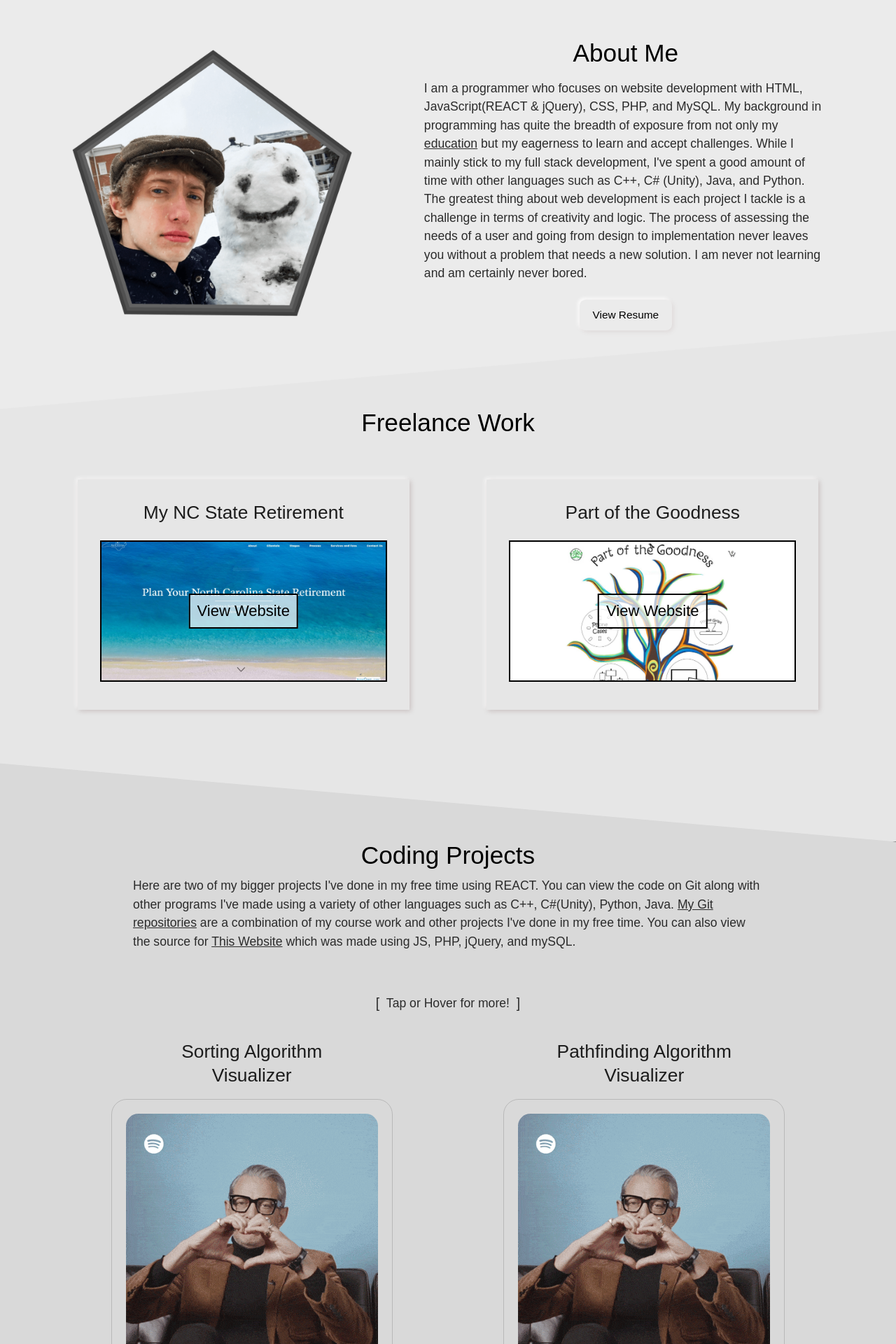
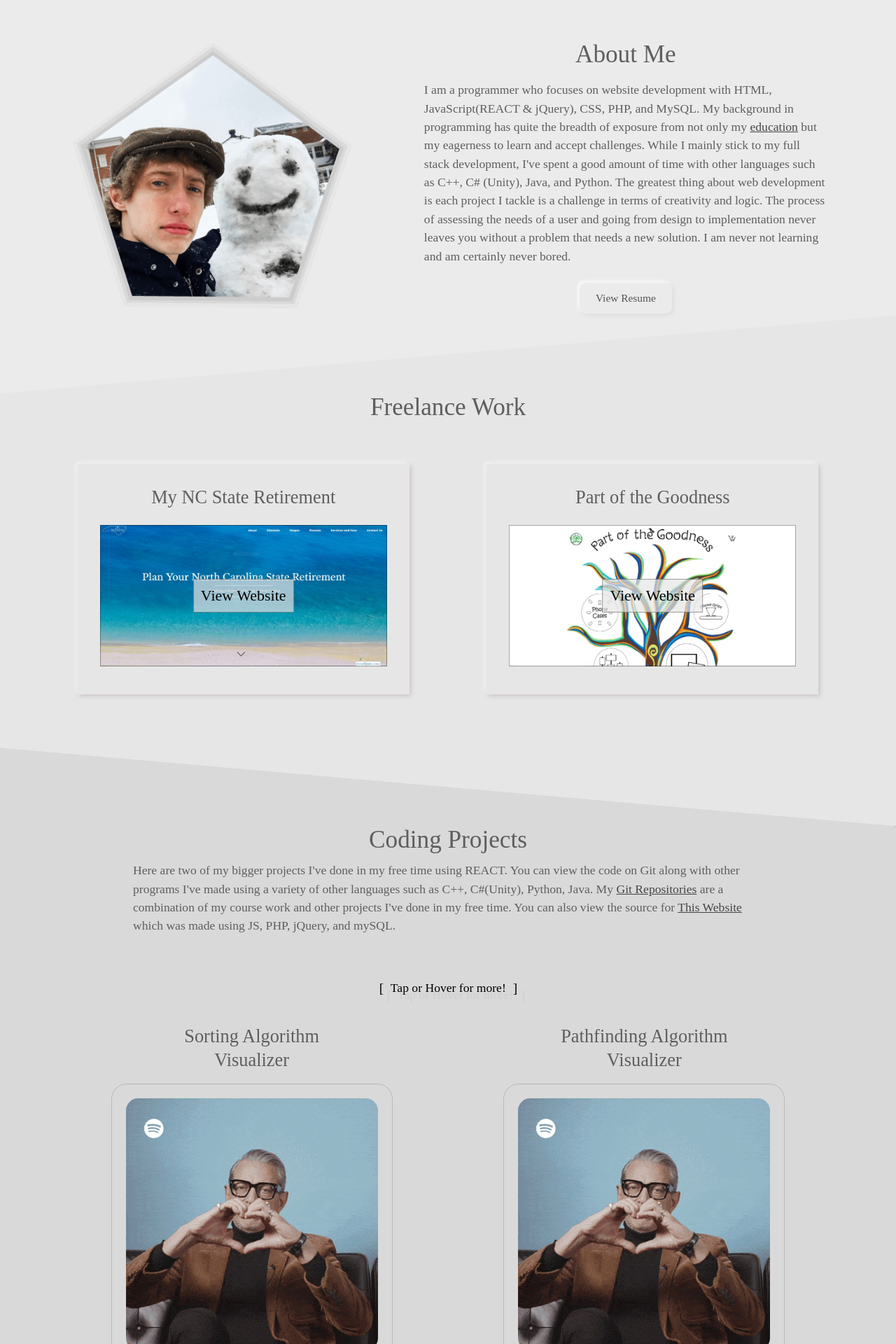
Before and after one commit to Chili718/mySite2.0, a PHP site: page / in a window 1280 px wide. Shown: the part 801-2721 px from the top of the page at 70% size. Run offline with PHP 8.4, Linux system fonts and the light colour scheme; some libraries are stand-ins or nearby versions.

Commit message:
Almost Final Homepage CSS changes about to start the meaty functionality stuff

```diff
--- a/css/index.css
+++ b/css/index.css
@@ -176,11 +173,11 @@
 section h1{
 
   font-size: 1.6rem;
-  color: #000000;
+  color: #5e5e5e;
   text-align: center;
   padding-bottom: 10px;
-  font-family: ff-meta-web-pro, sans-serif;
-  font-weight: 300;
+  font-family: livory, serif;
+  font-weight: 400;
   font-style: normal;
 
 }
@@ -188,10 +185,10 @@
 section h2{
 
   font-size: 1.2rem;
-  color: #1c1c1c;
+  color: #5e5e5e;
   text-align: center;
-  font-family: ff-meta-web-pro, sans-serif;
-  font-weight: 300;
+  font-family: livory, serif;
+  font-weight: 400;
   font-style: normal;
 
 }
@@ -210,11 +207,11 @@
 section p{
 
   font-size: 0.8rem;
-  color: #2b2b2b;
+  color: #5e5e5e;
   text-align: left;
   padding-bottom: 25px;
-  font-family: fira-sans-condensed, sans-serif;
-  font-weight: 300;
+  font-family: cardea, serif;
+  font-weight: 400;
   font-style: normal;
 
 }
@@ -222,10 +219,10 @@
 section a:not(.btnLink){
 
   font-size: 0.8rem;
-  color: #2b2b2b;
+  color: #454545;
   text-align: center;
-  font-family: fira-sans-condensed, sans-serif;
-  font-weight: 300;
+  font-family: cardea, serif;
+  font-weight: 400;
   font-style: normal;
 
 }
@@ -315,7 +312,7 @@
   padding: 4vh 4vh 2vh 4vh;
   /*position: relative;*/
   box-shadow: 0.1rem 0.1rem 0.3rem #c9c1c1, -0.1rem -0.1rem 0.25rem #ffffff;
-  --border-size: 2px;
+  --border-size: 1px;
 
 }
 
@@ -335,7 +332,7 @@
   white-space: nowrap;
   display: inline;
   position: absolute;
-  background-color: rgba(255, 255, 255, 0.7);
+  background-color: rgba(230, 230, 230, 0.7);
   padding: 10px;
   color: #000000;
   top: 50%;
@@ -343,7 +340,7 @@
   transform: translate(-50%, -50%);
   z-index: 10;
   font-size: 1rem;
-  border: var(--border-size) solid black;
+  border: var(--border-size) solid rgba(0, 0, 0, 0.35);
 
 }
 
@@ -355,7 +352,7 @@
   left: 0;
   bottom: 0;
   right: 0;
-  border: var(--border-size) solid black;
+  border: var(--border-size) solid rgba(0, 0, 0, 0.35);
 
 }
 
@@ -421,7 +418,9 @@
 
   margin: 5vh 20px 2vh 20px;
   text-align: center;
-  animation: grow 2s ease-in-out infinite alternate
+  animation: grow 2s ease-in-out infinite alternate;
+  color: rgb(0, 0, 0);
+  text-shadow: 10px 10px rgba(23, 23, 23, 0.05);
 
 }
 
@@ -488,6 +487,7 @@
     justify-content: space-evenly;
     align-items: center;
     width: 100vw;
+    margin-bottom: 5vh;
 
 }
 
@@ -568,7 +568,7 @@
   margin: 25% 0%;
   padding: 10px;
   border-radius: 0.5rem;
-  background-color: rgba(255, 255, 255, 0.8);
+  background-color: rgba(217, 217, 217, 0.6);
   text-decoration: none;
   color: #000000 !important;
   transition: 0.3s ease;
--- a/css/input.css
+++ b/css/input.css
@@ -22,15 +22,15 @@
 .btnLink{
 
   text-decoration: none;
-  color: #000000;
+  color: #525252;
   width: 100%;
   height: 100%;
   vertical-align: middle;
   line-height: 2rem;
   text-align: center;
   font-size: 0.7rem;
-  font-family: fira-sans-condensed, sans-serif;
-  font-weight: 300;
+  font-family: cardea, serif;
+  font-weight: 400;
   font-style: normal;
   transition: 0.3s ease-in-out;
 }
--- a/css/nav.css
+++ b/css/nav.css
@@ -112,9 +112,9 @@
   display: flex;
   justify-content: space-between;
   align-items: center;
-  font-family: rift, sans-serif;
+  font-weight: 400;
   font-style: normal;
-  font-weight: 400;
+  transition: 0.3s ease-in-out;
   width: 100%;
   height: 10vh;
   max-height: 80px;
@@ -146,7 +146,7 @@
 
   color: #000000;
   text-decoration: none;
-  letter-spacing: 3px;
+  letter-spacing: 1px;
   font-weight: bold;
   font-size: 16px;
   position: relative;
@@ -195,7 +195,7 @@
 }
 
 .nottransparent{
-  background-color: rgba(255, 255, 255, 0.8);
+  background-color: rgba(235, 235, 235, 0.85);
 }
 
 /**************************************************************************
--- a/index.php
+++ b/index.php
@@ -181,7 +181,7 @@
       <h1>Coding Projects</h1>
 
       <p class ="codeprojectsExplanation">
-        Here are two of my bigger projects I've done in my free time using REACT. You can view the code on Git along with other programs I've made using a variety of other languages such as C++, C#(Unity), Python, Java. <a href="https://github.com/Chili718?tab=repositories"  target="_blank" rel="noopener noreferrer">My Git repositories</a> are a combination of my course work and other projects I've done in my free time. You can also view the source for <a href="https://github.com/Chili718/dynamicSite"  target="_blank" rel="noopener noreferrer">This Website</a> which was made using JS, PHP, jQuery, and mySQL.
+        Here are two of my bigger projects I've done in my free time using REACT. You can view the code on Git along with other programs I've made using a variety of other languages such as C++, C#(Unity), Python, Java. My <a href="https://github.com/Chili718?tab=repositories"  target="_blank" rel="noopener noreferrer">Git Repositories</a> are a combination of my course work and other projects I've done in my free time. You can also view the source for <a href="https://github.com/Chili718/dynamicSite"  target="_blank" rel="noopener noreferrer">This Website</a> which was made using JS, PHP, jQuery, and mySQL.
       </p>
 
       <p class="tapOrHover">Tap or Hover for more!</p>
@@ -275,7 +275,10 @@
             <a href="https://www.facebook.com/jon.tice.718" target="_blank" rel="noopener noreferrer"><li><img src="images/facebook.png"></li></a>
           </ul>
         -->
-          <a class="button" href="mailto: ticej2@winthropalumni.com" target="_blank">Email Me</a>
+          <div class="btn btnEmail">
+            <a class="btnLink" href="mailto: ticej2@winthropalumni.com" target="_blank">Email Me</a>
+            <ion-icon class="mailIcon" name="mail-outline"></ion-icon>
+          </div>
 
           <p class="cpyrght"> &copy; 2021 Jon Tice. <p>
 
```
Also changed, not shown: other parts of css/index.css (+50 -30 lines), images/picofme.png.
